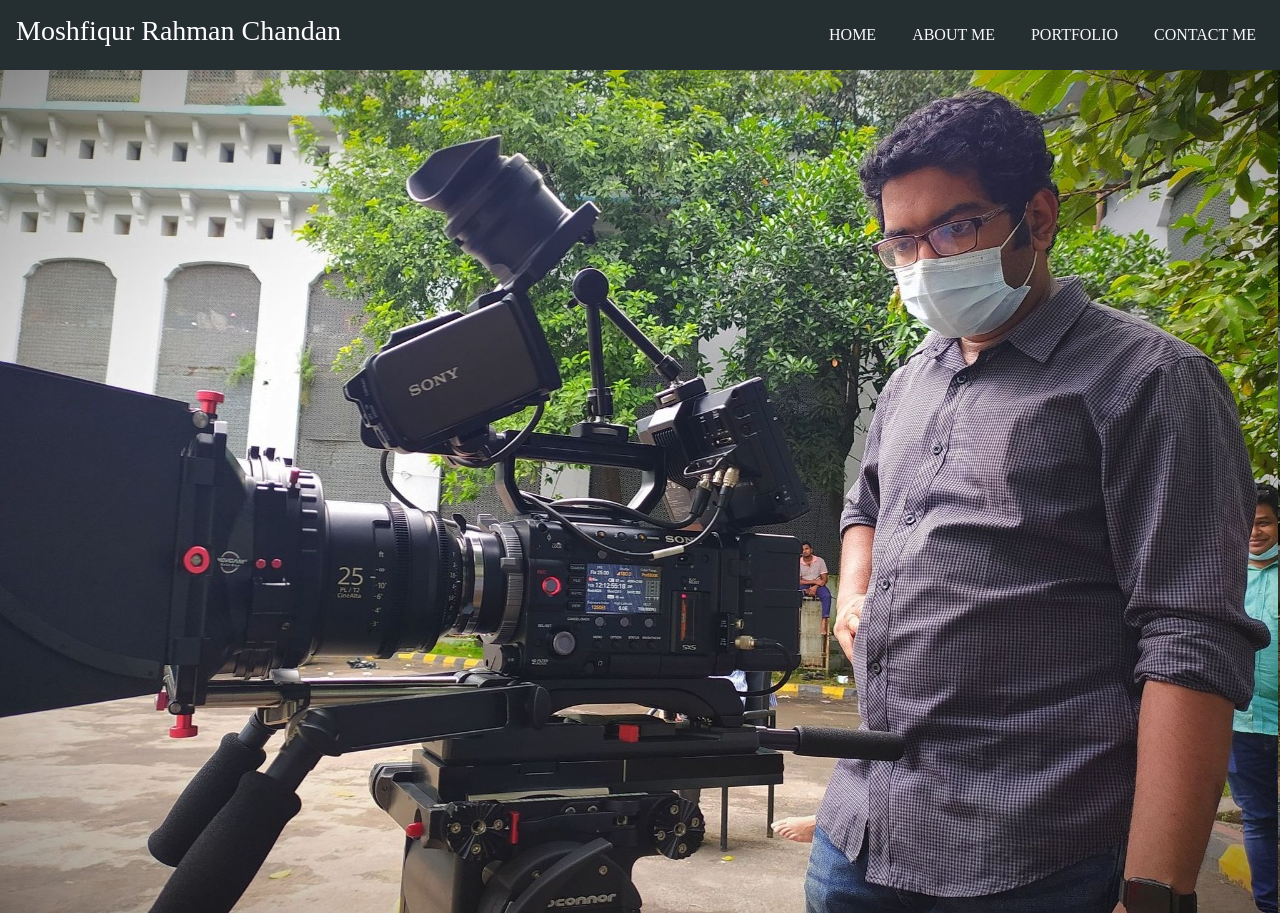
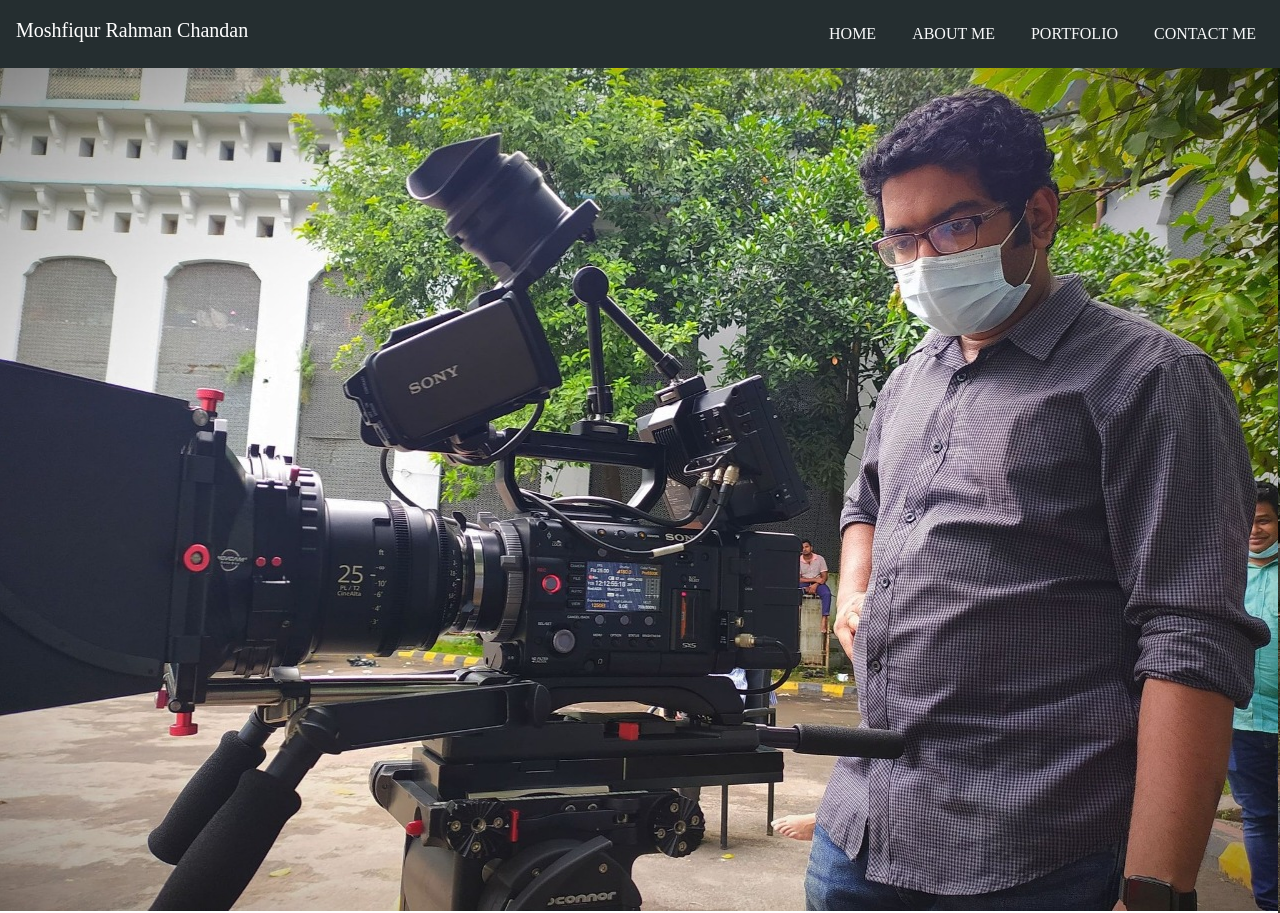
Before and after one commit to mainur123/moshfique.io, a plain HTML site: page index.html in a window 1280 px wide. Shown: the top 913 px of the page. Drawn offline with nearby package versions, Linux system fonts and the light colour scheme.

Commit message:
Update index.html

```diff
--- a/index.html
+++ b/index.html
@@ -31,7 +31,7 @@
 
       <nav class="navbar navbar-expand-lg navbar-light">
           <!-- <img src="img/logo.jpg" class="img-fluid" style="height: 40px;"> -->
-          <h5 style="font-family:'Edwardian Script ITC'; font-size: 28px; color: white;">Moshfiqur Rahman Chandan</h5>
+          <h5 style="font-family:'Algerian'; font-size: 20px; color: white;">Moshfiqur Rahman Chandan</h5>
           <button class="navbar-toggler" type="button" data-toggle="collapse" data-target="#navbarSupportedContent" aria-controls="navbarSupportedContent" aria-expanded="false" aria-label="Toggle navigation">
             <span class="navbar-toggler-icon"></span>
           </button>
```
